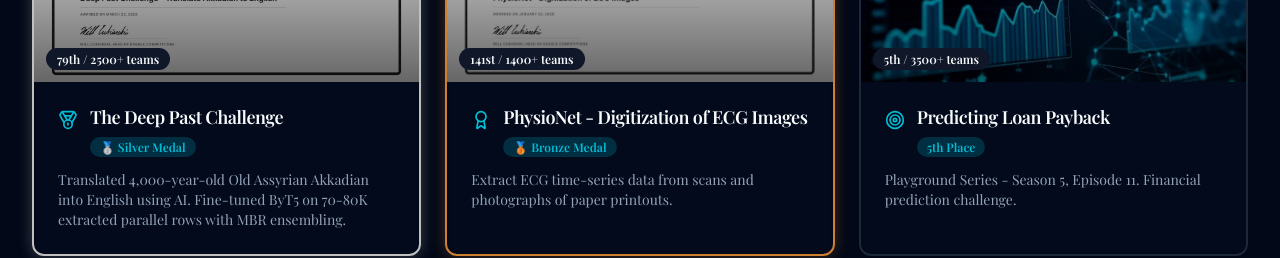
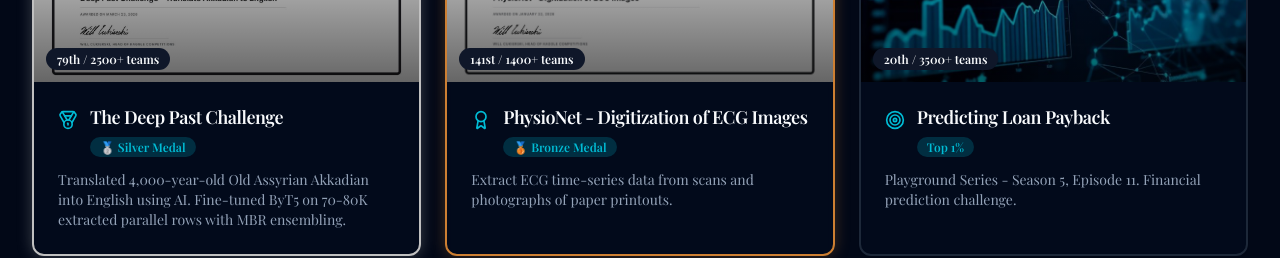
Before and after one commit to muhammadibrahim313/ibrahim-qasmi, a React (Vite) app: page / in a window 1280 px wide. Shown: the part 5520-5778 px from the top of the page. Built offline with nearby package versions, Linux system fonts and the light colour scheme.

Commit message:
Changes
Co-authored-by: muhammadibrahim313 <147333130+muhammadibrahim313@users.noreply.github.com>

```diff
--- a/src/components/Achievements.tsx
+++ b/src/components/Achievements.tsx
@@ -190,10 +190,10 @@ const Achievements = () => {
     },
     {
       title: "Predicting Loan Payback",
-      result: "5th Place",
+      result: "Top 1%",
       description: "Playground Series - Season 5, Episode 11. Financial prediction challenge.",
       teams: "3500+ teams",
-      rank: "5th",
+      rank: "20th",
       image: loanPredictionImage,
       icon: <Target className="h-5 w-5" />,
       medalColor: ""
```
